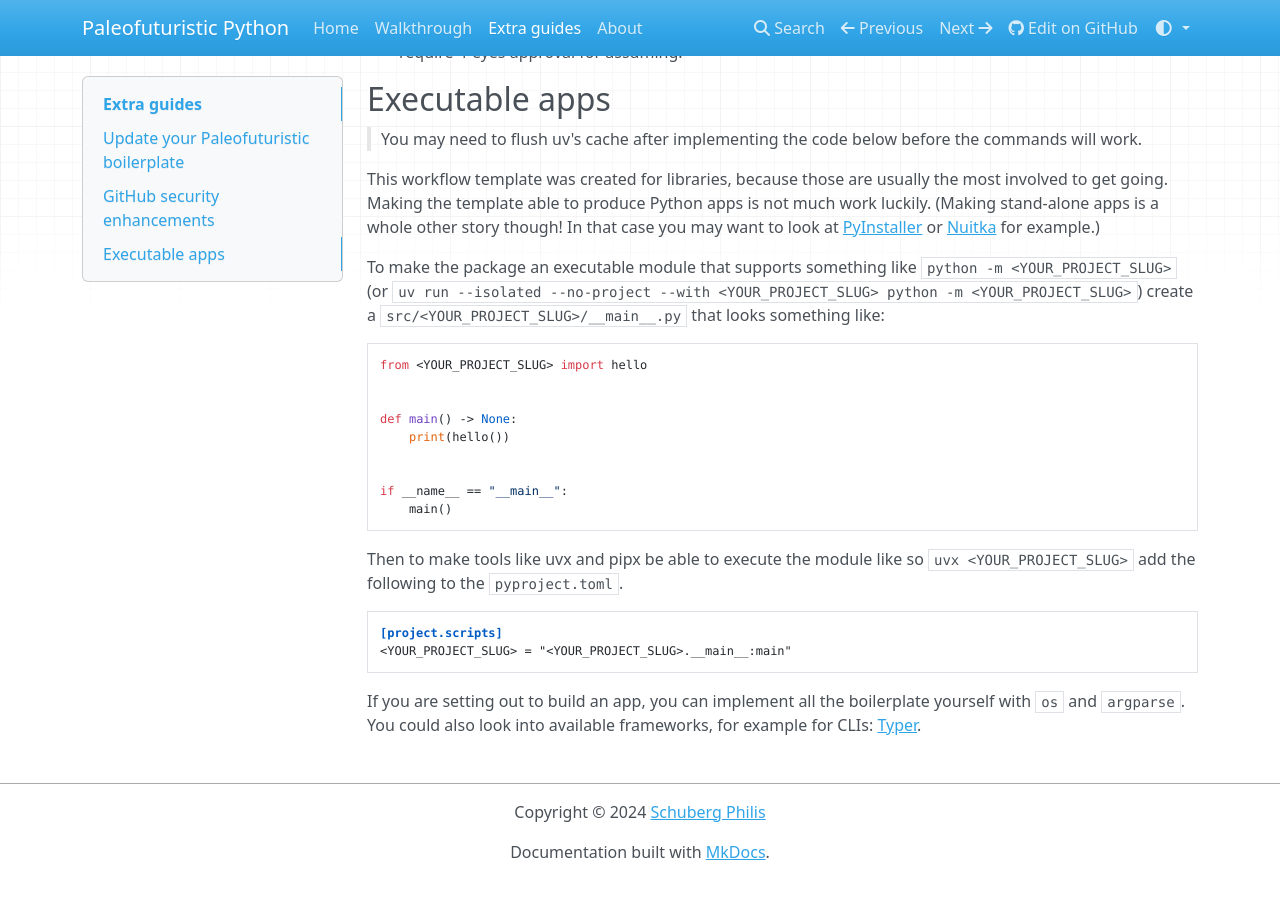
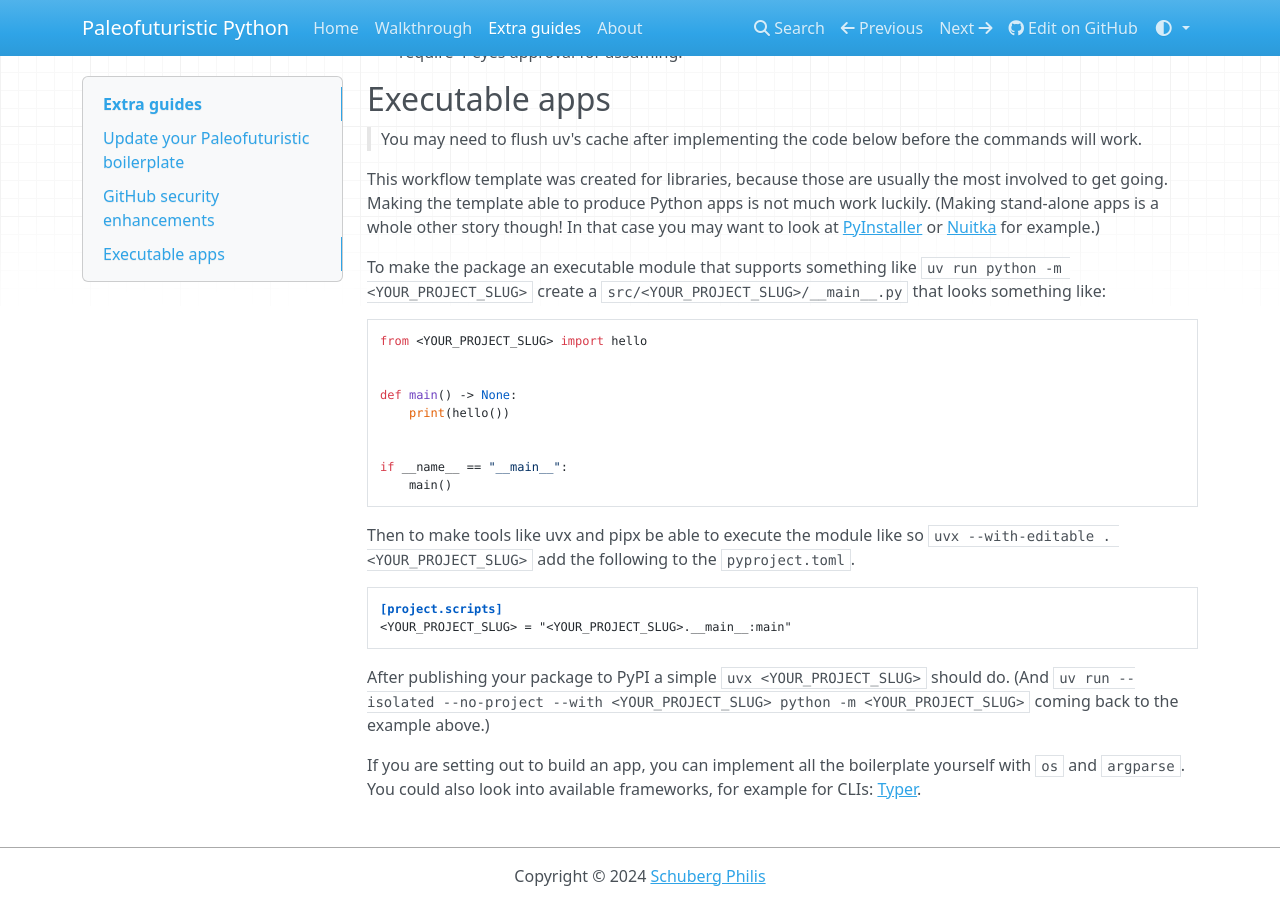
Before and after one commit to schubergphilis/paleofuturistic_python, an MkDocs documentation site: the page built from docs/extra_guides.md, in a window 1280 px wide and 900 px high, scrolled down 899 px. Built offline with MkDocs 1.6.1, drawn with Linux system fonts in a browser that asks for light colours; nearby versions of some CDN libraries.

Commit message:
add extra guidance commands on local executable package development

````diff
--- a/docs/extra_guides.md
+++ b/docs/extra_guides.md
@@ -40,7 +40,7 @@ Making the template able to produce Python apps is not much work luckily.
 (Making stand-alone apps is a whole other story though!
 In that case you may want to look at [PyInstaller](https://pyinstaller.org/) or [Nuitka](https://nuitka.net/) for example.)
 
-To make the package an executable module that supports something like `python -m <YOUR_PROJECT_SLUG>` (or `uv run --isolated --no-project --with <YOUR_PROJECT_SLUG> python -m <YOUR_PROJECT_SLUG>`) create a `src/<YOUR_PROJECT_SLUG>/__main__.py` that looks something like:
+To make the package an executable module that supports something like `uv run python -m <YOUR_PROJECT_SLUG>` create a `src/<YOUR_PROJECT_SLUG>/__main__.py` that looks something like:
 
 ``` Python
 from <YOUR_PROJECT_SLUG> import hello
@@ -54,12 +54,15 @@ if __name__ == "__main__":
     main()
 ```
 
-Then to make tools like uvx and pipx be able to execute the module like so `uvx <YOUR_PROJECT_SLUG>` add the following to the `pyproject.toml`.
+Then to make tools like uvx and pipx be able to execute the module like so `uvx --with-editable . <YOUR_PROJECT_SLUG>` add the following to the `pyproject.toml`.
 
 ``` toml
 [project.scripts]
 <YOUR_PROJECT_SLUG> = "<YOUR_PROJECT_SLUG>.__main__:main"
 ```
 
+After publishing your package to PyPI a simple `uvx <YOUR_PROJECT_SLUG>` should do.
+(And `uv run --isolated --no-project --with <YOUR_PROJECT_SLUG> python -m <YOUR_PROJECT_SLUG>` coming back to the example above.)
+
 If you are setting out to build an app, you can implement all the boilerplate yourself with `os` and `argparse`.
 You could also look into available frameworks, for example for CLIs: [Typer](https://typer.tiangolo.com/).
````
